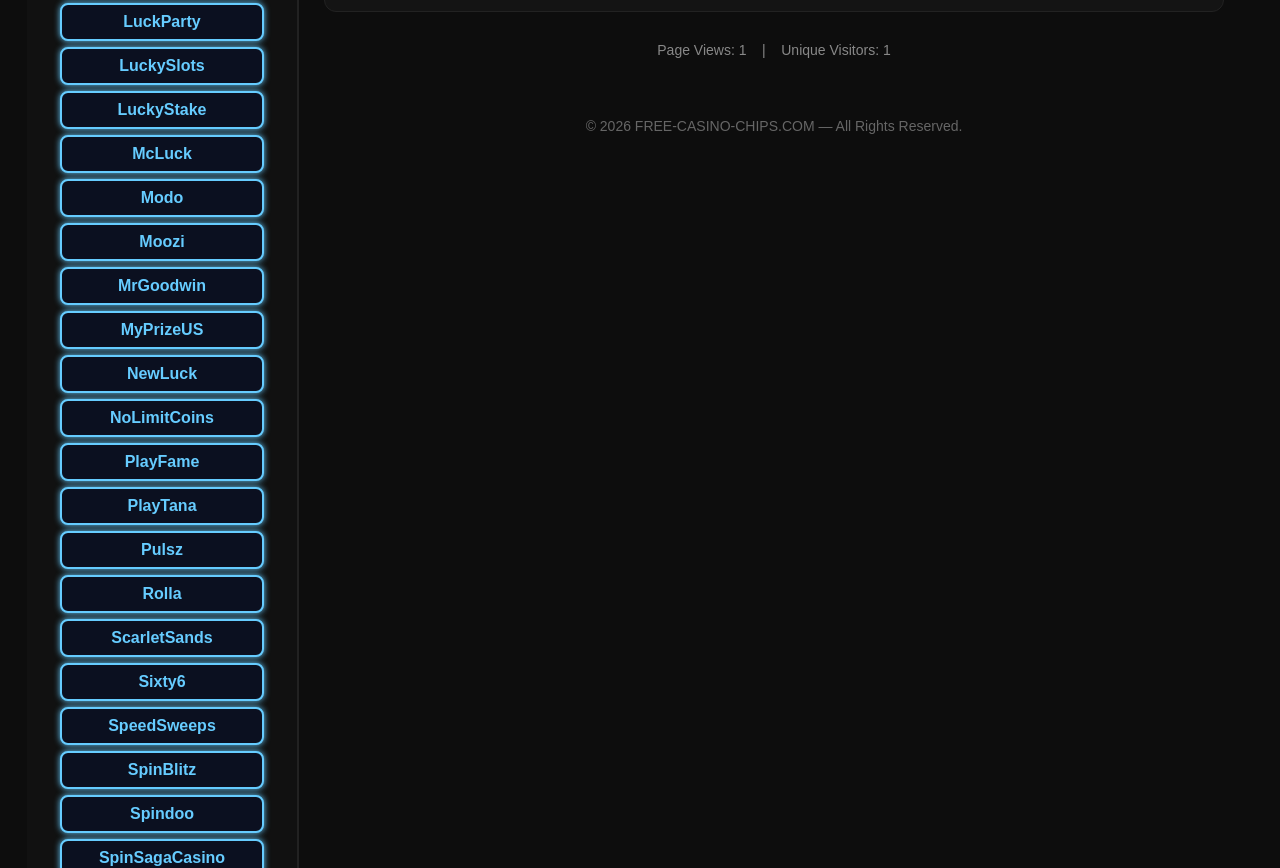
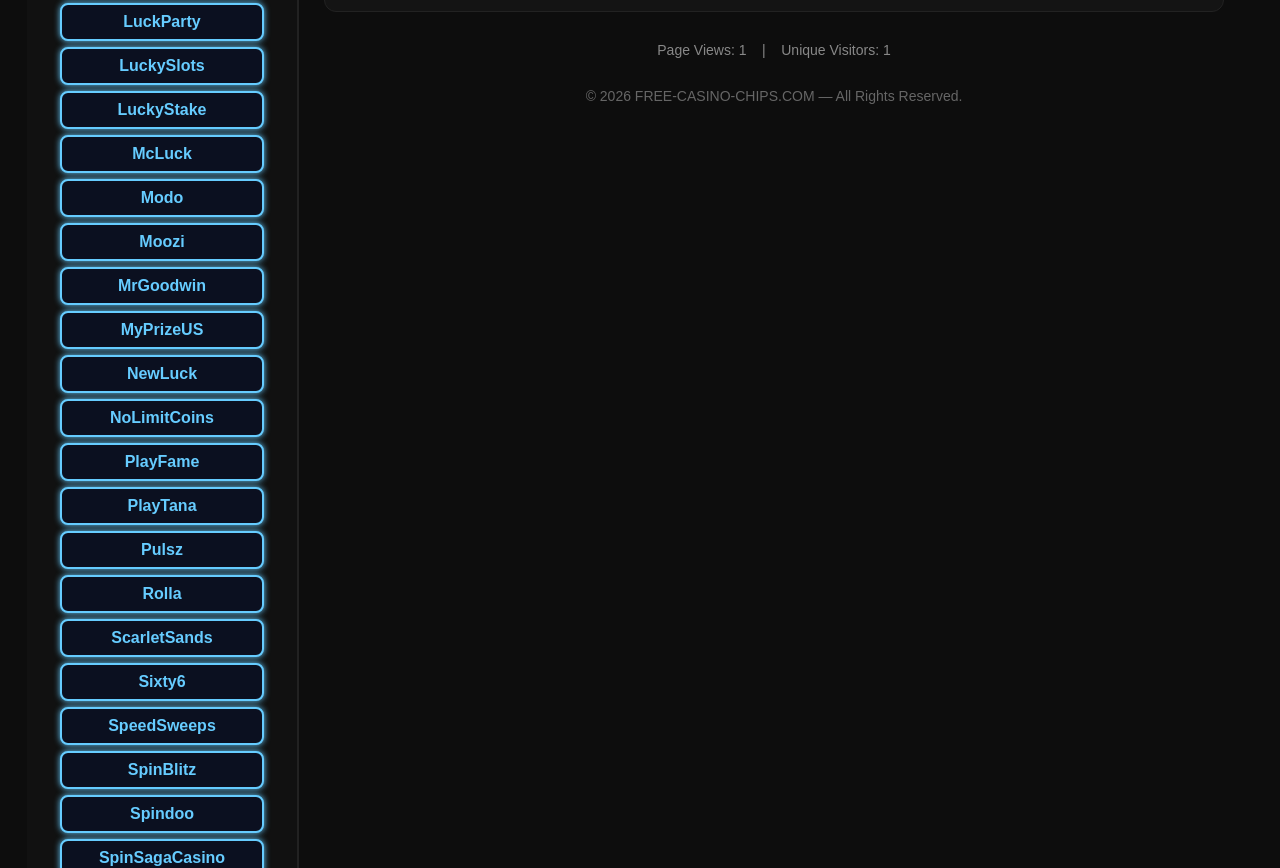
Before and after one commit to Jamie1964/free-casino-chips, a plain HTML site: page index.html in a window 1280 px wide. Shown: the part 1694-2562 px from the top of the page. Drawn offline with Linux system fonts and the light colour scheme.

Commit message:
Add files via upload

```diff
--- a/index.html
+++ b/index.html
@@ -139,7 +139,7 @@
 
 
 <!-- FOOTER -->
-<div style="text-align:center;padding:20px;color:#666;font-size:14px;margin-top:40px;">
+<div style="text-align:center;padding:20px;color:#666;font-size:14px;margin-top:10px;">
     © 2026 FREE‑CASINO‑CHIPS.COM — All Rights Reserved.
 </div>
 
```
